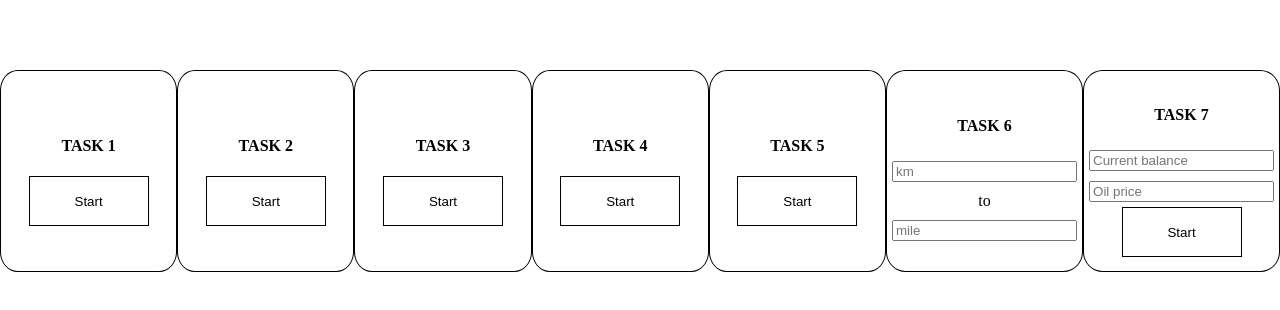
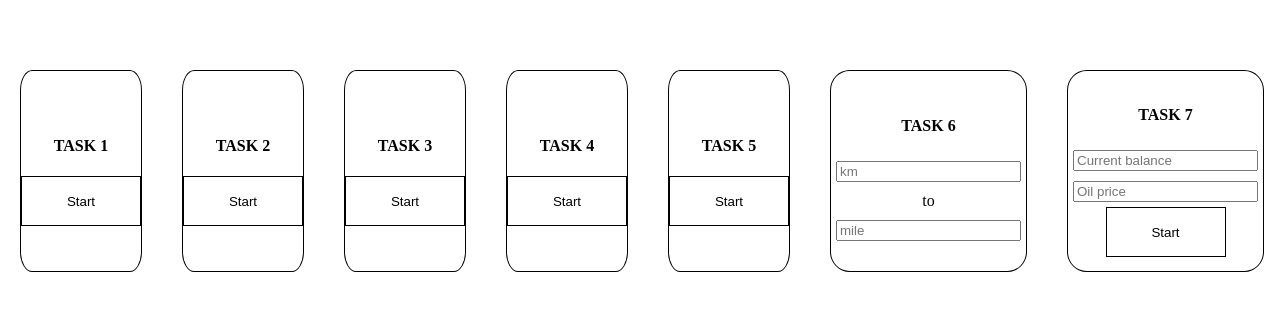
Before and after one commit to DenisTvardovskiy/JS-homework1, a plain HTML site: page index.html in a window 1280 px wide. Drawn offline with Linux system fonts and the light colour scheme.

Commit message:
fixed margins

```diff
--- a/index.html
+++ b/index.html
@@ -94,7 +94,7 @@
             }
             .item{
                 flex: 0 1 33%;
-                margin: 0 0 20px 0;
+                margin: 0 20px 0 20px;
             }
         }
 
```
